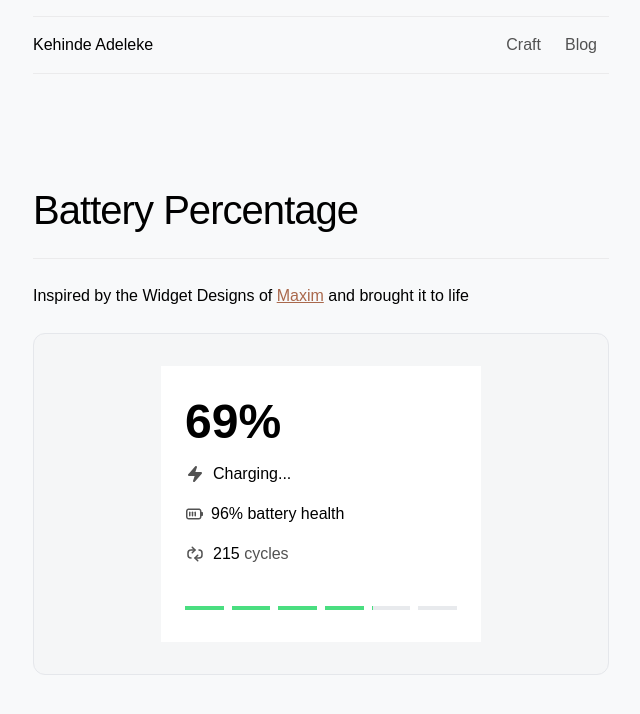
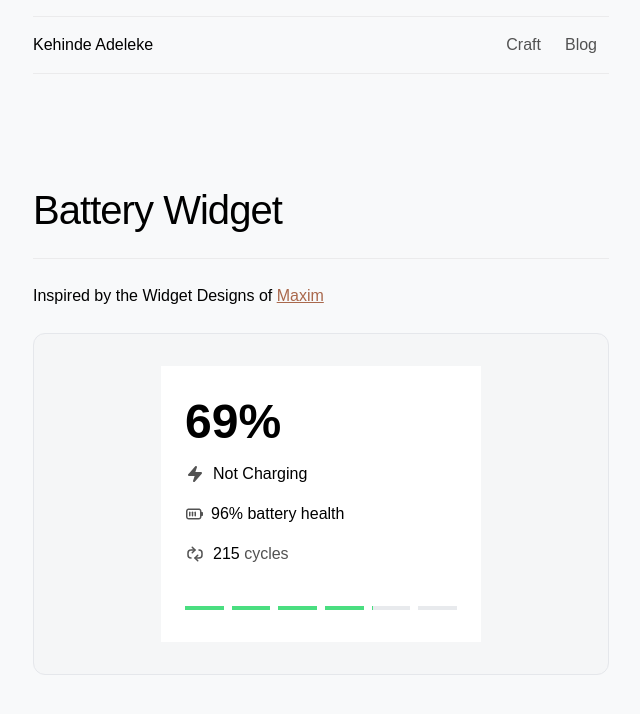
Before and after one commit to adeleke5140/portfolio-v2, a Next.js app: page /craft/battery-percentage in a window 1280 px wide. Shown: the top 714 px of the page, without its empty margins (319-959 px from the left). Built offline with nearby package versions, Linux system fonts and the light colour scheme; a web font is replaced by a local one.

Commit message:
feat: more updates

```diff
--- a/src/app/craft/components/battery-percentage.mdx
+++ b/src/app/craft/components/battery-percentage.mdx
@@ -1,10 +1,10 @@
 ---
-title: Battery Percentage
+title: Battery Widget
 description: fluidity
 tag: motion
 ---
 
-Inspired by the Widget Designs of [Maxim](https://x.com/disarto_max/status/1995908175673827734) and brought it to life
+Inspired by the Widget Designs of [Maxim](https://x.com/disarto_max/status/1995908175673827734)
 
 <CraftContainer>
     <BatteryWidget />
--- a/src/components/craft/battery-widget/battery-widget.tsx
+++ b/src/components/craft/battery-widget/battery-widget.tsx
@@ -2,18 +2,64 @@
 read from the user battery's percentage
 might need some permission stuff
 */
+"use client"
+
+import { cn } from "@/lib/utils";
+import { useEffect, useState } from "react"
+interface BatteryManager {
+  charging: boolean;
+  chargingTime: number;
+  dischargingTime: number;
+  level: number;
+  onchargingchange: () => any;
+  onchargingtimechange: () => any;
+  ondischargingtimechange: () => any;
+  onlevelchange: () => any
+}
+interface INavigator extends Navigator{
+  getBattery:() => Promise<BatteryManager>
+}
+
+interface Battery {
+  percentage: number;
+  charging: boolean;
+}
+
+function useBattery(){
+  const [battery, setBattery] = useState<Battery>(
+    { percentage: 0.69, charging: false }
+  )
+
+  useEffect(() =>{
+    if(!window) return
+
+    async function getBattery(){
+      const n = window.navigator as INavigator
+      if("getBattery" in n){
+        const battery = await n.getBattery()
+        setBattery({percentage: battery.level, charging: battery.charging})
+      }else{
+        setBattery({percentage: 0.69, charging: false})
+      }
+    }
+    getBattery()
+  },[])
+  return battery
+}
 
 export const BatteryWidget = () => {
+  const battery = useBattery();
+
   return (
     <div className="bg-white px-6 w-80 py-8 flex flex-col gap-4">
-      <p className="font-semibold text-5xl">69%</p>
+      <p className="font-semibold text-5xl">{battery.percentage * 100}%</p>
       <div className="inline-flex items-center gap-2">
         <svg width="20" height="20" viewBox="0 0 20 20">
           <g>
             <polygon points="11 3 9 9 16 9 9 17 11 11 4 11 11 3" stroke="#525252" stroke-linecap="round" stroke-linejoin="round" stroke-width="2" fill="#525252"></polygon>
           </g>
         </svg>
-        <span className="">Charging...</span>
+        <span className="">{battery.charging ? "Charging..." : "Not Charging"}</span>
       </div>
       <div className="inline-flex items-center gap-2">
         <svg width="18" height="18" viewBox="0 0 18 18">
@@ -39,8 +85,8 @@ export const BatteryWidget = () => {
         </svg>
         <span>215 <span className="text-ken-grey">cycles</span></span>
       </div>
-      <div className="flex relative mt-6 gap-2 overflow-hidden w-full">
-        <span className="w-[69%] h-1 inline-block animate-mask bg-green-400 z-20 absolute"/>
+      <div className="flex relative mt-6  gap-2 overflow-hidden w-full">
+        <span className={cn("w-[69%] h-1 inline-block  bg-green-400 z-20 absolute", battery.charging ? "animate-mask":"")}/>
         {Array.from({ length: 6 }).map((_, index) => (
           <span key={index} className="h-1 after:z-30 relative after:absolue after:content-[''] after:h-full after:top-0 after:absolute after:inline-block after:w-[8px] after:bg-white after:right-full inline-block w-20 bg-gray-300/50"/>
         ))}
--- a/src/styles/globals.css
+++ b/src/styles/globals.css
@@ -469,7 +469,7 @@ div[data-code-block-container='true'] {
 
 
 .animate-mask{
-  animation: mask 3.4s cubic-bezier(0.33, 1, 0.68, 1) infinite both;
+  animation: mask 2s cubic-bezier(0.33, 1, 0.68, 1) infinite both;
 }
 
 @keyframes mask{
@@ -477,7 +477,7 @@ div[data-code-block-container='true'] {
     mask-image: linear-gradient(
       60deg,
       #000 25%,
-      hotpink 50%,
+      rgb(0,0,0,0.4) 50%,
       #000 75%
     );
     mask-size: 400%;
@@ -488,7 +488,7 @@ div[data-code-block-container='true'] {
     mask-image: linear-gradient(
       60deg,
       #000 25%,
-      hotpink 50%,
+      rgb(0,0,0,0.4) 50%,
       #000 75%
     );
     mask-size: 400%;
```
